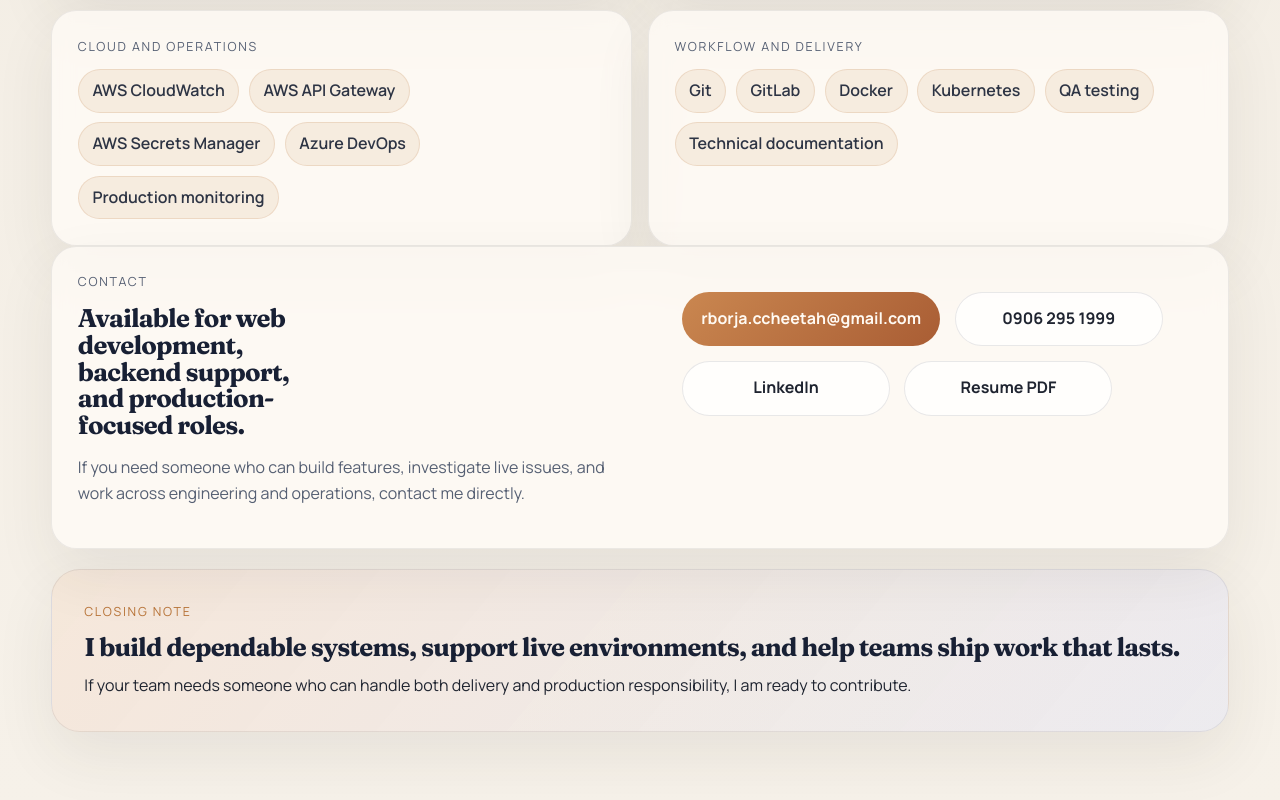
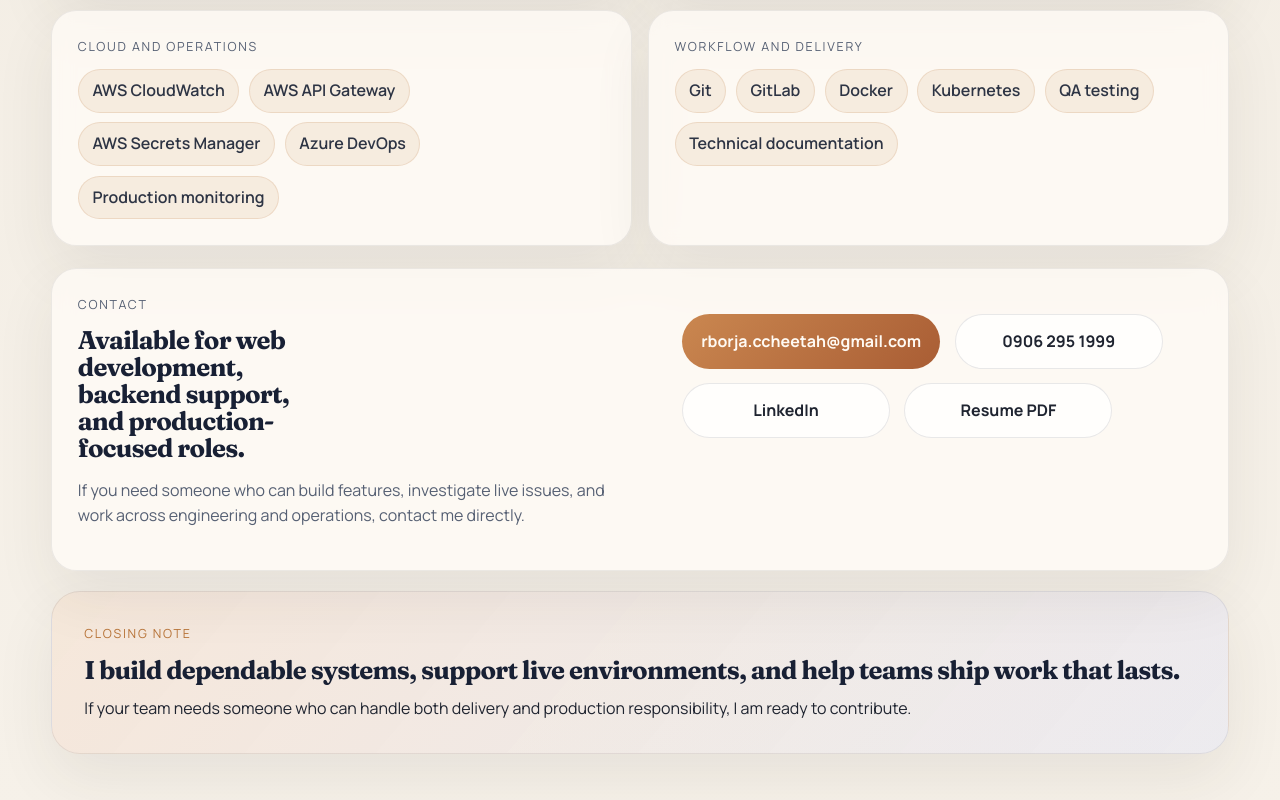
Before and after one commit to robic07/portfolio, a React (Vite) app: page / in a window 1280 px wide. Shown: the part 5670-6470 px from the top of the page. Built offline with nearby package versions, Linux system fonts and the light colour scheme.

Commit message:
style: improve section spacing

```diff
--- a/src/styles.css
+++ b/src/styles.css
@@ -574,6 +574,7 @@ h2 {
   display: grid;
   grid-template-columns: repeat(2, minmax(0, 1fr));
   gap: 1rem;
+  margin-bottom: 1.4rem;
 }
 
 .skill-card {
@@ -595,6 +596,7 @@ h2 {
   grid-template-columns: minmax(0, 1.1fr) minmax(0, 1fr);
   align-items: start;
   gap: 2rem;
+  margin-top: 0.5rem;
 }
 
 .contact-panel h2 {
@@ -620,6 +622,7 @@ h2 {
 
 .closing-banner {
   margin-bottom: 1rem;
+  margin-top: 0.25rem;
   padding: 2rem;
   border-radius: 1.8rem;
   background:
@@ -631,6 +634,16 @@ h2 {
 
 .closing-banner p:last-child {
   margin-bottom: 0;
+}
+
+@media (max-width: 1180px) {
+  .contact-panel {
+    grid-template-columns: 1fr;
+  }
+
+  .contact-actions {
+    padding-top: 0;
+  }
 }
 
 @media (max-width: 960px) {
@@ -650,10 +663,6 @@ h2 {
 
   h1 {
     max-width: 100%;
-  }
-
-  .contact-actions {
-    padding-top: 0;
   }
 }
 
```
Also changed, not shown: 4 other files (tests, documents, lock files or other folders).
